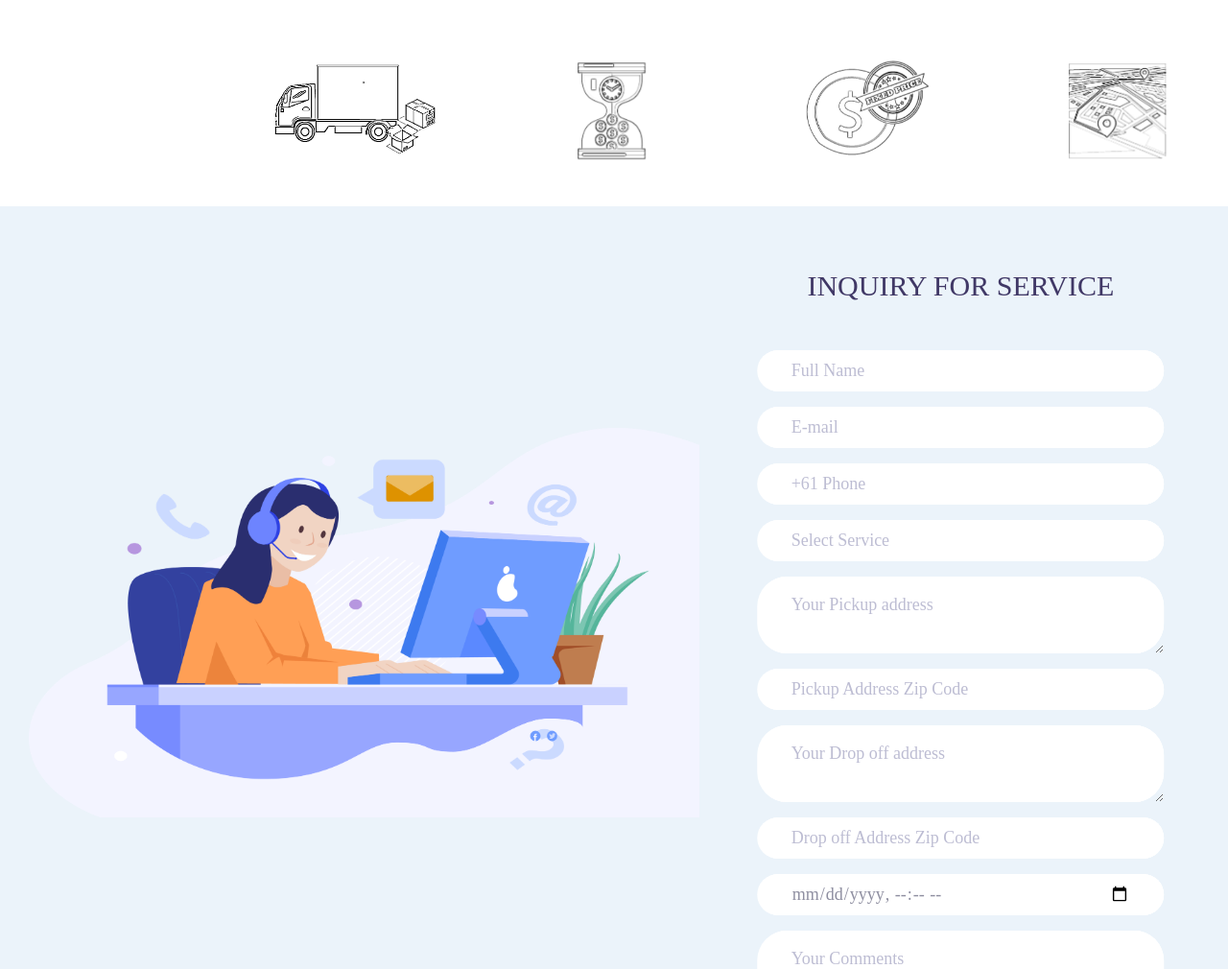
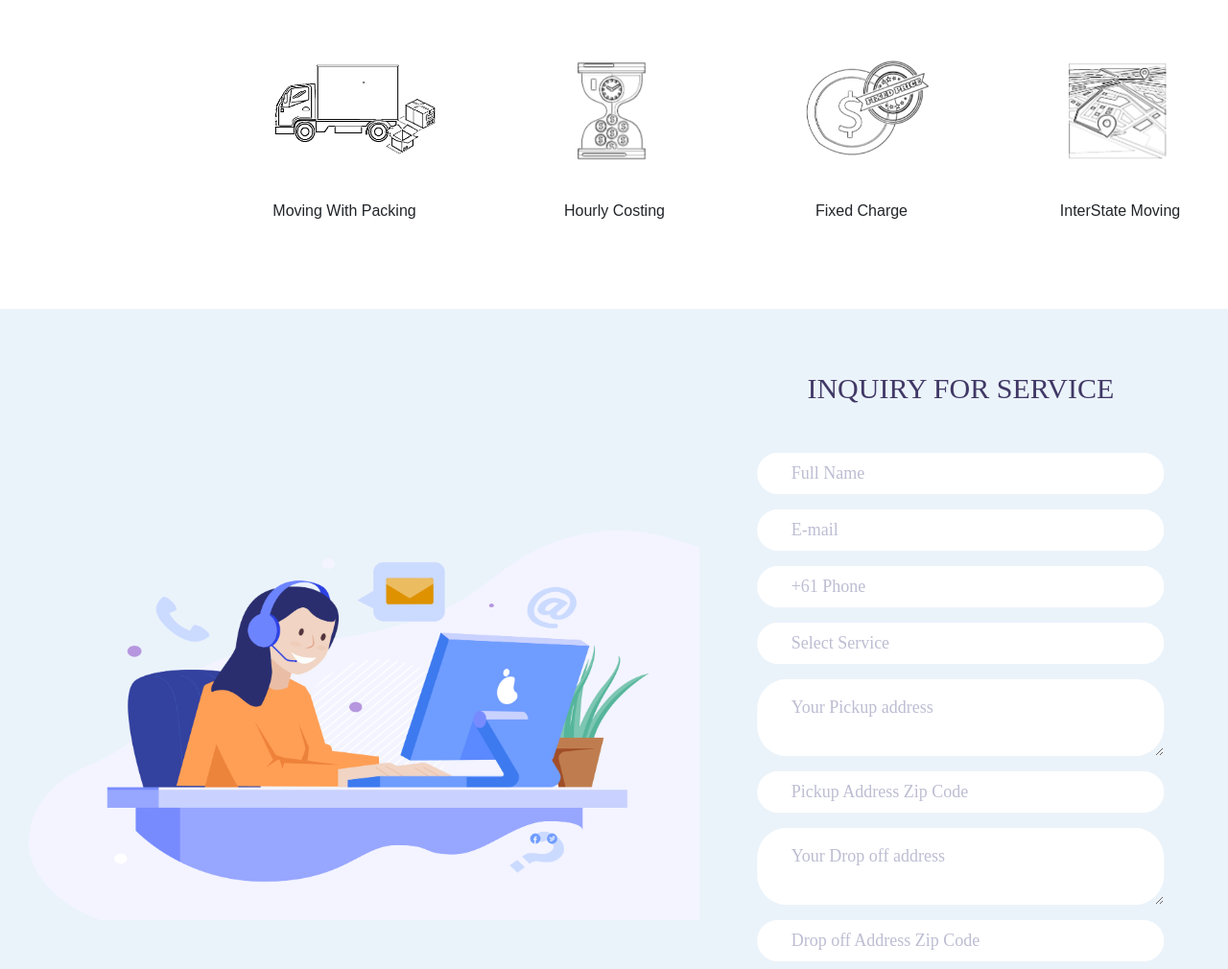
Before and after one commit to viral15/My-Website, a plain HTML site: page index.html in a window 1280 px wide. Shown: the part 1242-2252 px from the top of the page at 96% size. Drawn offline with nearby package versions, Linux system fonts and the light colour scheme; files that its build step writes are made by us from their sources; files whose address does not match are found by name; a web font is replaced by a local one.

Commit message:
Home page Service logo
frount page service logo first  with containt , above contact form is complete

```diff
--- a/assets/css/row-col.css
+++ b/assets/css/row-col.css
@@ -15,6 +15,7 @@
     display: table;
     margin-left: 10px;
     margin-right: 10px;
+    margin-bottom: 80px;
   }
   /* card 1====================================================================================================*/
   .card1 {
@@ -34,4 +35,5 @@
 .card1:hover .img-top {
     display: inline;
 }
+
   /* card 2=====================================================================================================*/
--- a/index.html
+++ b/index.html
@@ -441,6 +441,7 @@ Author URL: http://w3layouts.com
             <img src="/assets/images/bw11.png" alt="Card1 Back" style="width:143%">
             <img src="/assets/images/color11.png" class="img-top" alt="Card1 Front" style="width:143%">
           </div>
+          <h6 style="font-size: 1rem; margin-left: 34px; text-align: center;">Moving With Packing</h6>
         </div>
 
         <div class="column1">
@@ -448,7 +449,9 @@ Author URL: http://w3layouts.com
             <div class="card1" style="margin-left:128px;">
                <img src="/assets/images/bw12.png" alt="Card1 Back" style="width:65%">
                <img src="/assets/images/color12.png" class="img-top" alt="Card1 Front" style="width:65%">
+
              </div>
+             <h6 style="font-size: 1rem;margin-left: 121px; */text-align: center;">Hourly Costing</h6>
            </div>
 
            <div class="column1">
@@ -456,7 +459,9 @@ Author URL: http://w3layouts.com
             <div class="card1">
                <img src="/assets/images/bw13.png" alt="Card1 Back" style="width:109%">
                <img src="/assets/images/color13.png" class="img-top" alt="Card1 Front" style="width:109%">
+
              </div>
+             <h6 style="font-size: 1rem;margin-left: -4px;text-align: center;">Fixed Charge</h6>
            </div>
 
            <div class="column1">
@@ -464,7 +469,9 @@ Author URL: http://w3layouts.com
             <div class="card1">
                <img src="/assets/images/bw14.png" alt="Card1 Back" style="width:155%">
                <img src="/assets/images/color14.png" class="img-top" alt="Card1 Front" style="width:155%">
+
              </div>
+             <h6 style="font-size: 1rem; margin-left: 55px; text-align: center;">InterState Moving</h6>
            </div>
     </div>
 
```
